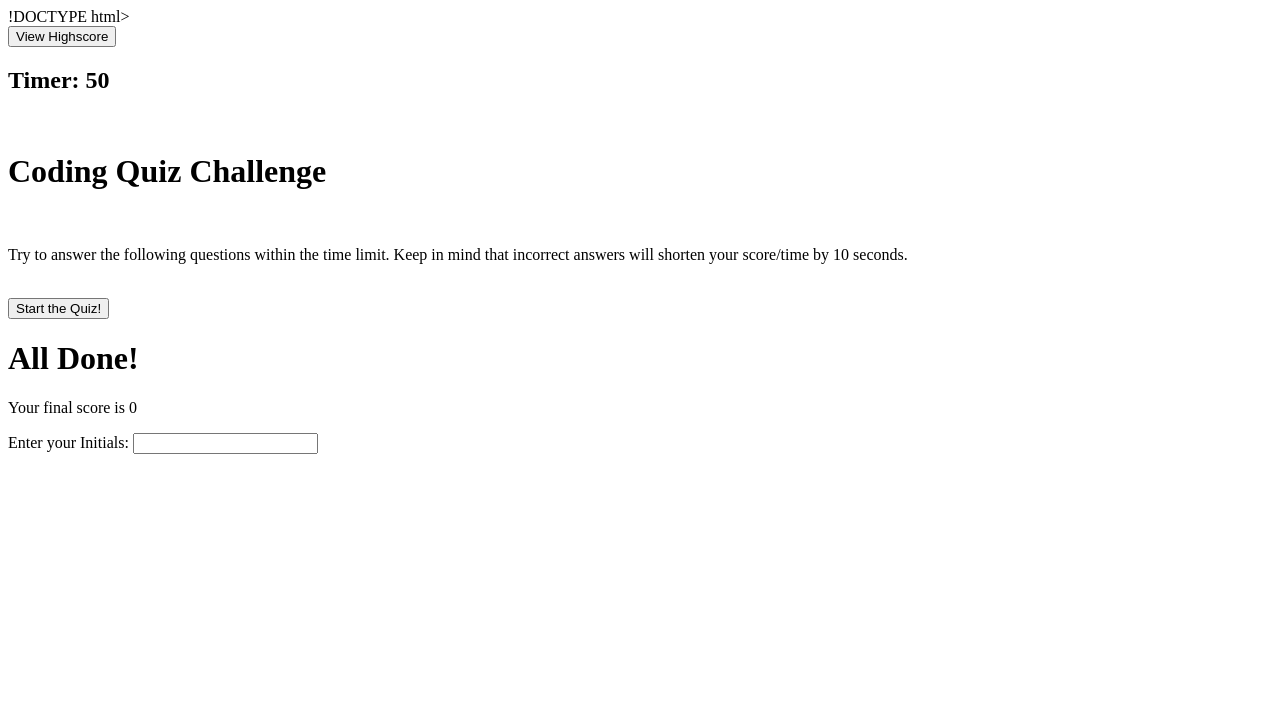
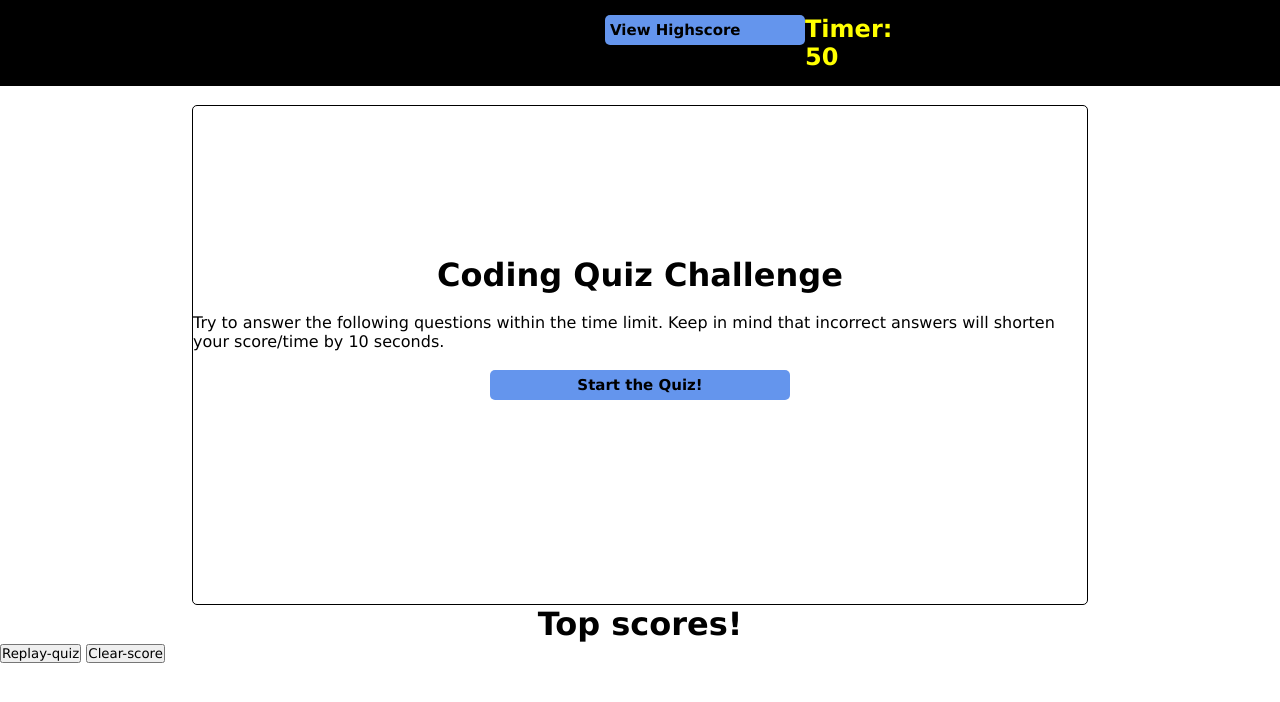
Before and after one commit to ChidoGang/coding-quiz, a plain HTML site: page index.html in a window 1280 px wide. Drawn offline with Linux system fonts and the light colour scheme.

Commit message:
added highscore box location

```diff
--- a/assets/css/style.css
+++ b/assets/css/style.css
@@ -0,0 +1,86 @@
+*{
+    margin: 0%;
+    padding: 0;
+    box-sizing: border-box;
+    font-family:'Verdana', Geneva;
+}
+
+body{
+    width: 100%;
+}
+
+h1{
+    text-align: center;
+}
+
+h2{
+    color:yellow;
+}
+.wrapper-navbar{
+    background-color: black;
+    padding: 15px;
+}
+.navbar{
+    width:70;
+    margin: auto;
+    display: flex;
+    justify-content: space-between;
+}
+
+.content-wrapper{
+    width: 70%;
+    height: 500px;
+    padding-top:  150px;
+    margin:auto;
+    background-image: -moz-linear-gradient(to right,#5288AA,#C2CFD8);
+    border: 1px solid black;
+    border-radius: 5px;
+}
+.start-wrapper{
+    width: 300px;
+    margin:auto;
+}
+.hide{
+    display: none;
+}
+.choices{
+    width: 50%;
+    margin: auto;
+    margin-top: 10px;
+    display: flex;
+    flex-direction: column;
+}
+.exit-page{
+    width: 60px;
+    margin:auto;
+}
+
+form{
+    width: 50;
+    margin: auto;
+}
+.startBtn{
+    width: 300px;
+    margin:auto;
+}
+
+#highscore{
+    padding: 5px;
+    width: 200px;
+    text-align: left;
+}
+
+button[type="button"]{
+    margin-bottom: 10px;
+    height: 30px;
+    border:blanchedalmond;
+    border-radius: 5px;
+    font-size: 15px;
+    font-weight: bold;
+    background-color: cornflowerblue;
+    transition: 0.5s ease;
+}
+
+button[type="button"]:hover{
+    background: darkgrey;
+}
--- a/assets/js/script.js
+++ b/assets/js/script.js
@@ -57,18 +57,7 @@ submitName.addEventListener("submit", function(event){
 
      score.push({"name": initials.value, "score": spanFinalScore.textContent});
      localStorage.setItem("score", JSON.stringify(score));
-     //JSON.parse(localStorage.getItem("score"));
 
-     // var emptyOrNot = localStorage.getItem("score");
-     // var oldScores;
-
-     // if(emptyOrNot === null){
-     //      oldScores="";
-
-     // }
-     // else{
-     //      oldScores = JSON.parse(emptyOrNot);
-     // }
      exitPage.classList.add("hide");
      homepage.classList.remove("hide");
 
@@ -149,3 +138,5 @@ highscore.addEventListener("click", function(){
           alert("Highscores\n"+allScores[i].name +": "+allScores[i].score);
      }
 });
+
+startQuizButton.addEventListener("click,startQuiz");
--- a/index.html
+++ b/index.html
@@ -1,4 +1,4 @@
-!DOCTYPE html>
+
 <html lang="en" dir="ltr">
      <head>
           <meta charset="utf-8" name="viewport" content="width=device-width, initial-scale=1.0">
@@ -47,6 +47,22 @@
                </div>
           </div>
 
+          <!-- High Score List -->
+          <div id="Saved-score">
+               <!-- Title of Page-->
+               <h1>Top scores!</h1>
+
+               <!-- List from local Storage -->
+               <div id="Score-List"></div>
+
+               <!-- Button to Go Home -->
+               <button id="Replay-quiz">Replay-quiz</button>
+
+               <!-- Button to clear local storage-->
+               <button id="Clear-score">Clear-score</button>
+
+          </div>
+
           <script type="text/javascript" src="./assets/js/script.js"></script>
      </body>
 </html>
```
